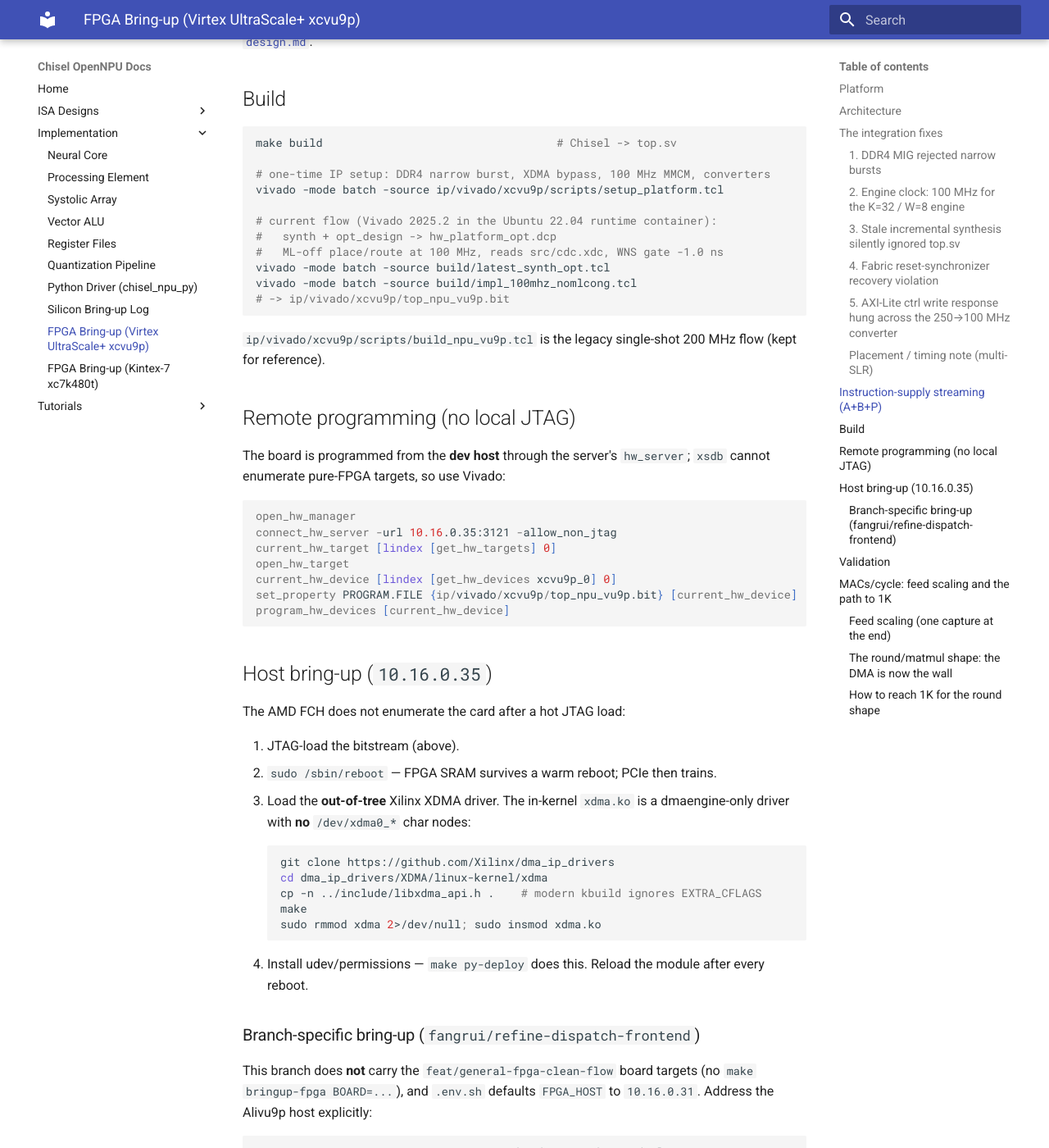
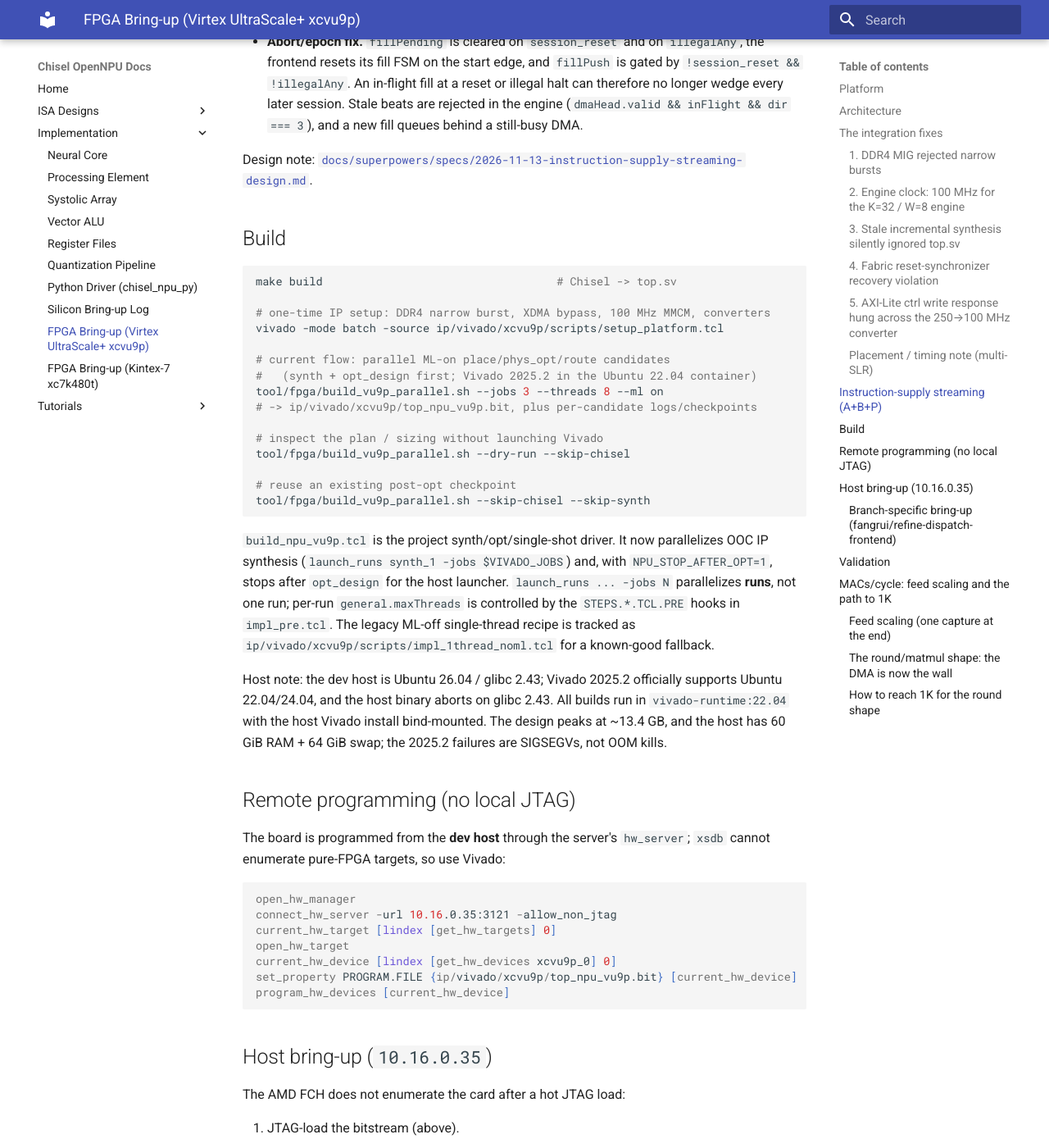
Before and after one commit to mpskex/chisel-npu, an MkDocs documentation site: the page built from docs/implementations/FPGA_VU9P.md, in a window 1280 px wide and 1400 px high, scrolled down 4165 px. Shown: the whole window at 82% size. Built offline with MkDocs 1.6.1 and Material for MkDocs 9.7.7, drawn with Linux system fonts in a browser that asks for light colours; some of the changed text lies outside the part shown.

Commit message:
build(vu9p): parallel ML-on place/route flow with checkpointed retries

````diff
--- a/docs/implementations/FPGA_VU9P.md
+++ b/docs/implementations/FPGA_VU9P.md
@@ -136,12 +136,22 @@ the routing blows up; the engine was made to fit by reducing it (W=4 + the
 
 With that, the engine fabric domain closes at 100 MHz (WNS +0.054 ns on the
 ctrl-CDC build, +0.003 ns on the feed-counter build; 0 failing endpoints /
-0 unrouted nets).  Implementation runs with the ML estimators disabled
-(`place.3d.congestionML 0`, `place.disableMlde 1`) and single-threaded
-placement — Vivado 2025.2 still segfaults randomly in
-`LgbmTree::~LgbmTree` (`HCMBoostTreeEstimator` destructor), so the flow
-retries the implementation.  Timing must be re-checked after every RTL change
-because the margin is sub-0.1 ns.
+0 unrouted nets).
+
+Implementation now uses the **parallel ML-on flow**: ML congestion/delay
+estimators are enabled, placement runs 8-threaded with `-ultrathreads` on this
+SSI part, and several place/phys_opt/route candidates run concurrently.  On the
+same post-opt checkpoint, ML-on placement is ~26 min at ~13.5 GB versus ~51 min
+for the old ML-off single-threaded placement at ~12.3 GB.  The flow checkpoints
+after placement and physical optimization, retries a crashed route from the
+checkpoint, and falls back to ML-off/2-thread routing if Vivado 2025.2
+segfaults.  The full design and sizing model are in
+[`docs/designs/06.parallel-ml-build.md`](../designs/06.parallel-ml-build.md).
+The old ML-off single-thread recipe is tracked as
+`ip/vivado/xcvu9p/scripts/impl_1thread_noml.tcl` and remains the known-good
+fallback.
+Timing must be re-checked after every RTL change because the margin is
+sub-0.1 ns.
 
 ## Instruction-supply streaming (A+B+P)
 
@@ -183,16 +193,31 @@ make build                                   # Chisel -> top.sv
 # one-time IP setup: DDR4 narrow burst, XDMA bypass, 100 MHz MMCM, converters
 vivado -mode batch -source ip/vivado/xcvu9p/scripts/setup_platform.tcl
 
-# current flow (Vivado 2025.2 in the Ubuntu 22.04 runtime container):
-#   synth + opt_design -> hw_platform_opt.dcp
-#   ML-off place/route at 100 MHz, reads src/cdc.xdc, WNS gate -1.0 ns
-vivado -mode batch -source build/latest_synth_opt.tcl
-vivado -mode batch -source build/impl_100mhz_nomlcong.tcl
-# -> ip/vivado/xcvu9p/top_npu_vu9p.bit
+# current flow: parallel ML-on place/phys_opt/route candidates
+#   (synth + opt_design first; Vivado 2025.2 in the Ubuntu 22.04 container)
+tool/fpga/build_vu9p_parallel.sh --jobs 3 --threads 8 --ml on
+# -> ip/vivado/xcvu9p/top_npu_vu9p.bit, plus per-candidate logs/checkpoints
+
+# inspect the plan / sizing without launching Vivado
+tool/fpga/build_vu9p_parallel.sh --dry-run --skip-chisel
+
+# reuse an existing post-opt checkpoint
+tool/fpga/build_vu9p_parallel.sh --skip-chisel --skip-synth
 ```
 
-`ip/vivado/xcvu9p/scripts/build_npu_vu9p.tcl` is the legacy single-shot
-200 MHz flow (kept for reference).
+`build_npu_vu9p.tcl` is the project synth/opt/single-shot driver.  It now
+parallelizes OOC IP synthesis (`launch_runs synth_1 -jobs $VIVADO_JOBS`) and,
+with `NPU_STOP_AFTER_OPT=1`, stops after `opt_design` for the host launcher.
+`launch_runs ... -jobs N` parallelizes **runs**, not one run; per-run
+`general.maxThreads` is controlled by the `STEPS.*.TCL.PRE` hooks in
+`impl_pre.tcl`.  The legacy ML-off single-thread recipe is tracked as
+`ip/vivado/xcvu9p/scripts/impl_1thread_noml.tcl` for a known-good fallback.
+
+Host note: the dev host is Ubuntu 26.04 / glibc 2.43; Vivado 2025.2 officially
+supports Ubuntu 22.04/24.04, and the host binary aborts on glibc 2.43.  All
+builds run in `vivado-runtime:22.04` with the host Vivado install bind-mounted.
+The design peaks at ~13.4 GB, and the host has 60 GiB RAM + 64 GiB swap; the
+2025.2 failures are SIGSEGVs, not OOM kills.
 
 ## Remote programming (no local JTAG)
 
--- a/mkdocs.yml
+++ b/mkdocs.yml
@@ -13,6 +13,7 @@ nav:
     - Streamed dispatch (overview): designs/02.streamed-dispatch.md
     - Streamed issuing (detail): designs/04.streamed-issuing.md
     - Pipelined DMA (1K MACs/cycle): designs/05.pipelined-dma.md
+    - Parallel ML-build flow: designs/06.parallel-ml-build.md
   - Implementation:
     - Neural Core: implementations/NeuralCore.md
     - Processing Element: implementations/ProcessingElement.md
````
Also changed, not shown: docs/designs/06.parallel-ml-build.md (added, +242 -0 lines), 7 other files.
